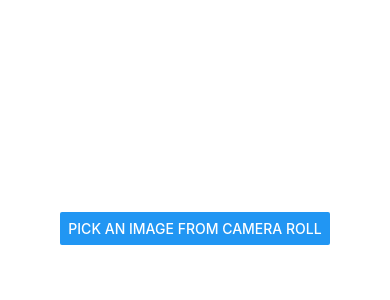
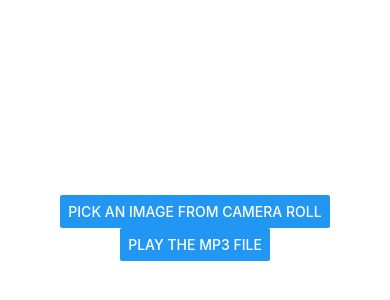
Before and after one commit to jackcmac/aws-cloudathon, a React Native app in the folder awsApp/: screen / in a window 390 px wide. Shown: the part 194-494 px from the top of the page. Built offline with nearby package versions, Linux system fonts and the light colour scheme.

Commit message:
sound player
added sound player

```diff
--- a/awsApp/App.js
+++ b/awsApp/App.js
@@ -1,6 +1,7 @@
 import React from 'react';
 import { StyleSheet, Text, View, Button, Image } from 'react-native';
 import { ImagePicker } from 'expo';
+import SoundPlayer from 'react-native-sound-player';
 
 export default class App extends React.Component {
   state = {
@@ -17,6 +18,11 @@ export default class App extends React.Component {
         />
         {image &&
           <Image source={{ uri: image }} style={{ width: 200, height: 200 }} />}
+
+        <Button
+          title="Play the mp3 file"
+          onPress={this._playSound}
+        />
       </View>
     );
   }
@@ -34,4 +40,12 @@ export default class App extends React.Component {
     }
   };
 
+  _playSound = async () => {
+    try {
+      SoundPlayer.playSoundFile('johncena', 'mp3');
+    } catch (e) {
+      console.log(`cannot play the sound file`, e);
+    }
+  };
+
 }
--- a/awsApp/package.json
+++ b/awsApp/package.json
@@ -16,6 +16,7 @@
   "dependencies": {
     "expo": "^26.0.0",
     "react": "16.3.0-alpha.1",
-    "react-native": "0.54.0"
+    "react-native": "0.54.0",
+    "react-native-sound-player": "^0.3.0"
   }
 }
```
Also changed, not shown: 4 other files (tests, documents, lock files or other folders).
